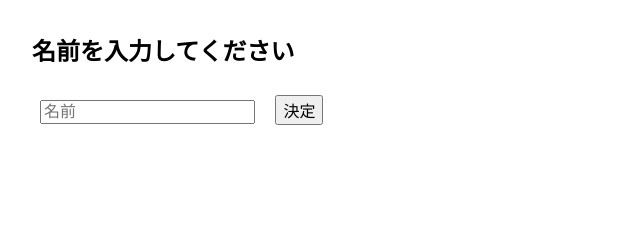
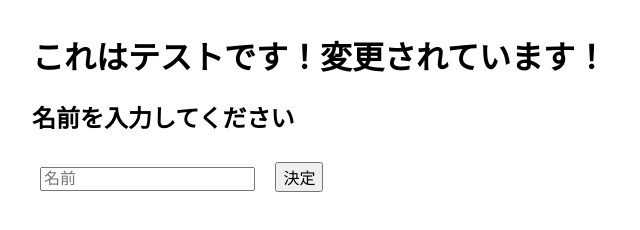
Before and after one commit to yuutarou0305/Illustration-company-lottery, a plain HTML site: page index.html in a window 1280 px wide. Shown: the whole page, without its empty margins (0-640 px from the left). Drawn offline with Linux system fonts and the light colour scheme.

Commit message:
index.html を編集しました

```diff
--- a/index.html
+++ b/index.html
@@ -12,6 +12,7 @@
   </style>
 </head>
 <body>
+<h1>これはテストです！変更されています！</h1>
   <div id="nameInputScreen" style="display:none;">
     <h2>名前を入力してください</h2>
     <input type="text" id="userNameInput" placeholder="名前">
```
